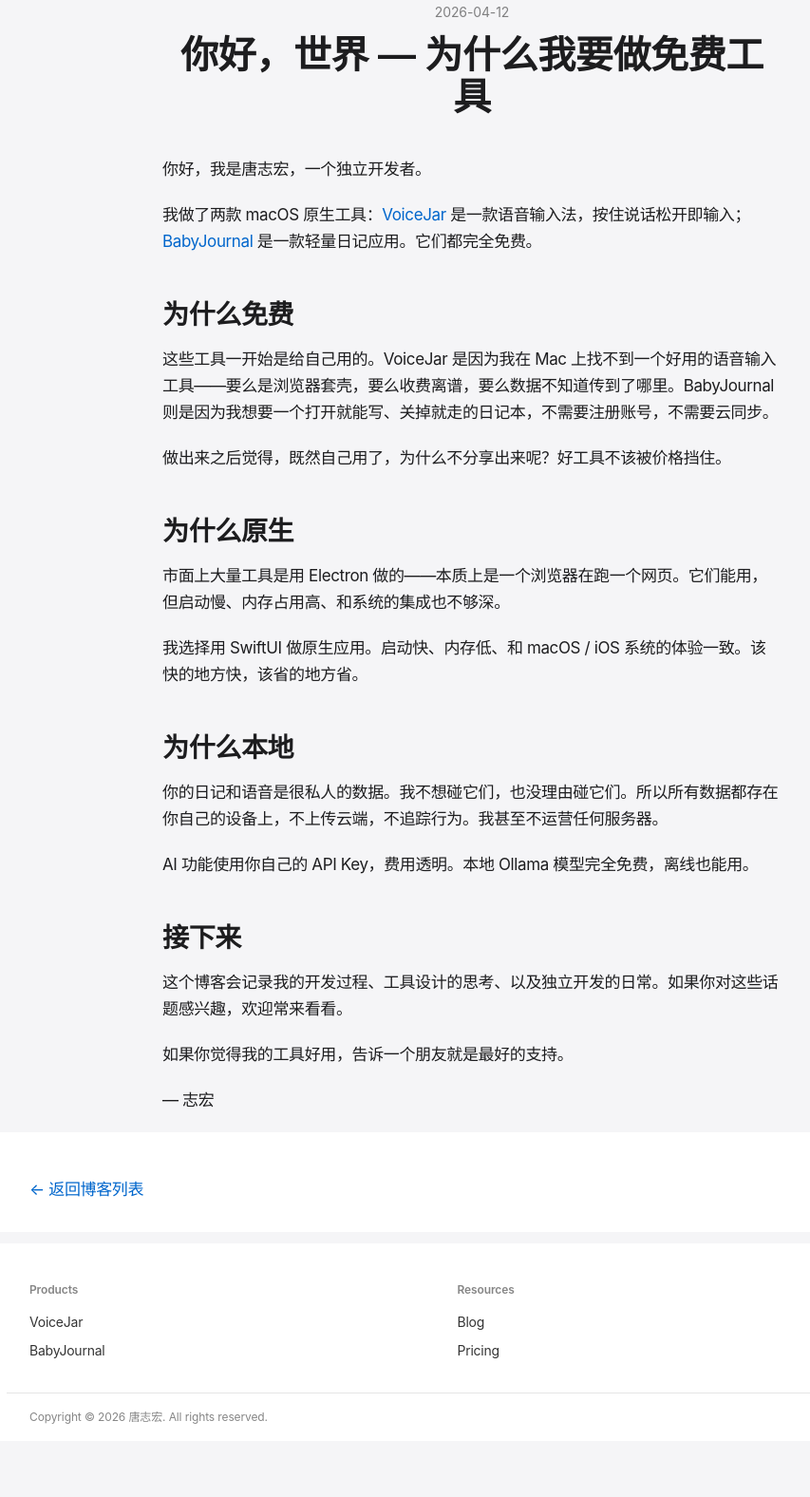
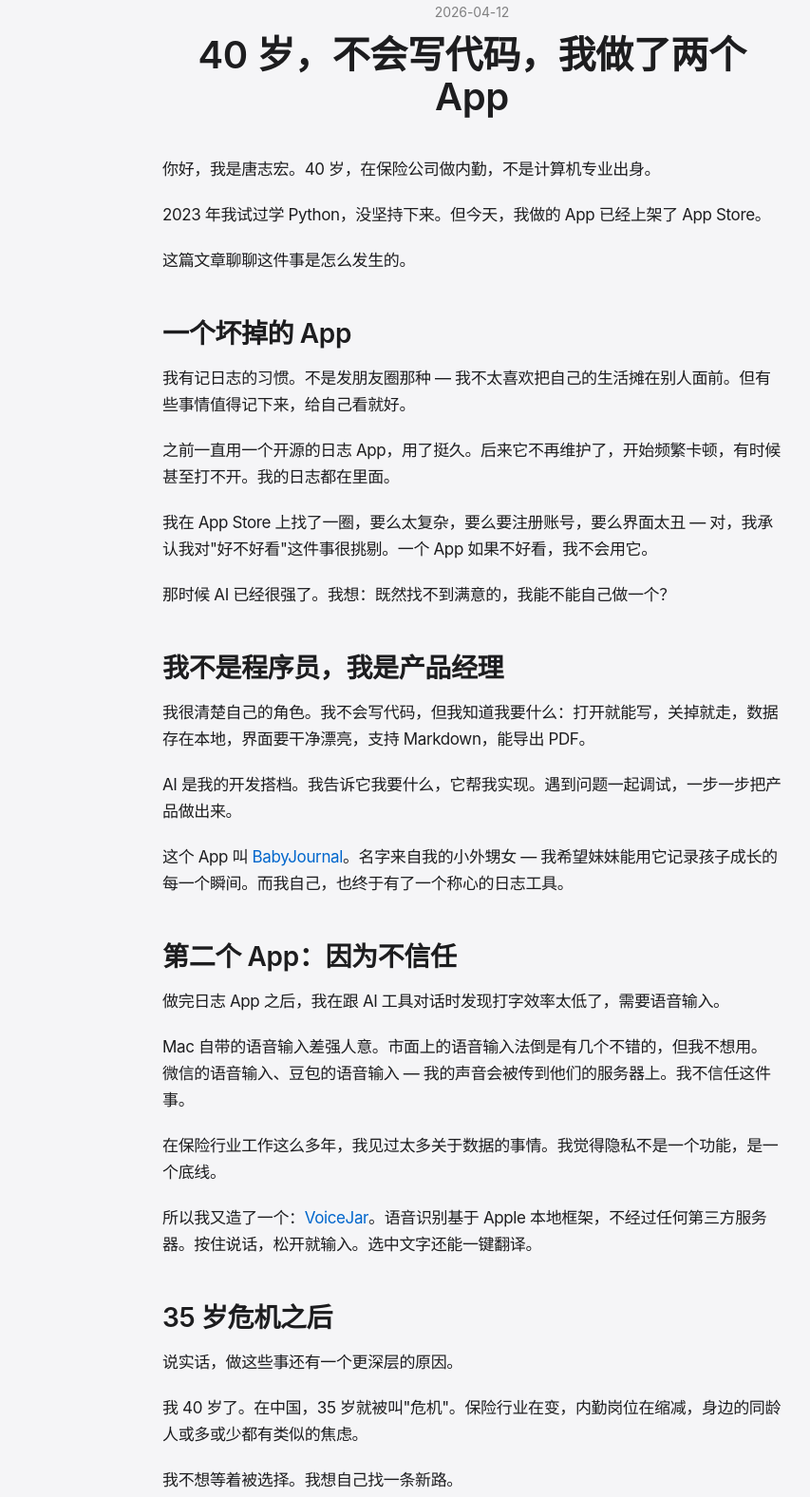
Before and after one commit to answer2023/tangzhihong.com, a plain HTML site: page blog/hello-world.html in a window 1280 px wide. Shown: the part 125-1701 px from the top of the page at 95% size, without its empty margins (143-996 px from the left). Before the commit the page ends 1642 px from the top, so only its background shows below. Drawn offline with Linux system fonts and the light colour scheme.

Commit message:
重新定位品牌：不会写代码，但知道自己要什么
- Hero slogan 从"独立开发者"改为真实身份定位
- 价值观网格更新：需求驱动、隐私信仰、审美底线、一人团队
- 博客文章完全重写：讲述40岁非科班用AI做App的真实故事
- 全站 meta/OG/Twitter 标签同步更新

Co-Authored-By: Claude Opus 4.6 <noreply@anthropic.com>

```diff
--- a/blog/hello-world.html
+++ b/blog/hello-world.html
@@ -3,14 +3,14 @@
 <head>
     <meta charset="UTF-8">
     <meta name="viewport" content="width=device-width, initial-scale=1.0">
-    <title>你好，世界 — 为什么我要做免费工具 | 唐志宏</title>
-    <meta name="description" content="我是唐志宏，一个独立开发者。这是我的第一篇博客，聊聊为什么我选择把自己用的工具免费分享出来。">
+    <title>40 岁，不会写代码，我做了两个 App | 唐志宏</title>
+    <meta name="description" content="我是唐志宏，40 岁，保险公司内勤，非计算机专业。用 AI 做出了两个上架 App Store 的产品。这是我的故事。">
     <link rel="icon" href="/favicon.svg" type="image/svg+xml">
     <link rel="apple-touch-icon" href="/apple-touch-icon.png">
     <meta name="theme-color" content="#000000">
     <link rel="canonical" href="https://tangzhihong.com/blog/hello-world.html">
-    <meta property="og:title" content="你好，世界 — 为什么我要做免费工具">
-    <meta property="og:description" content="我是唐志宏，一个独立开发者。这是我的第一篇博客，聊聊为什么我选择把自己用的工具免费分享出来。">
+    <meta property="og:title" content="40 岁，不会写代码，我做了两个 App">
+    <meta property="og:description" content="保险公司内勤，非计算机专业。用 AI 做出了两个上架 App Store 的产品。">
     <meta property="og:type" content="article">
     <meta property="og:url" content="https://tangzhihong.com/blog/hello-world.html">
     <meta property="og:image" content="https://tangzhihong.com/og-image.svg">
@@ -36,37 +36,61 @@
     <article class="blog-post">
         <header class="post-header">
             <p class="blog-date">2026-04-12</p>
-            <h1>你好，世界 — 为什么我要做免费工具</h1>
+            <h1>40 岁，不会写代码，我做了两个 App</h1>
         </header>
 
         <div class="post-body">
-            <p>你好，我是唐志宏，一个独立开发者。</p>
+            <p>你好，我是唐志宏。40 岁，在保险公司做内勤，不是计算机专业出身。</p>
 
-<p>我做了两款 macOS 原生工具：<a href="../voicejar/">VoiceJar</a> 是一款语音输入法，按住说话松开即输入；<a href="../babyjournal/">BabyJournal</a> 是一款轻量日记应用。它们都完全免费。</p>
+<p>2023 年我试过学 Python，没坚持下来。但今天，我做的 App 已经上架了 App Store。</p>
 
-<h2>为什么免费</h2>
+<p>这篇文章聊聊这件事是怎么发生的。</p>
 
-<p>这些工具一开始是给自己用的。VoiceJar 是因为我在 Mac 上找不到一个好用的语音输入工具——要么是浏览器套壳，要么收费离谱，要么数据不知道传到了哪里。BabyJournal 则是因为我想要一个打开就能写、关掉就走的日记本，不需要注册账号，不需要云同步。</p>
+<h2>一个坏掉的 App</h2>
 
-<p>做出来之后觉得，既然自己用了，为什么不分享出来呢？好工具不该被价格挡住。</p>
+<p>我有记日志的习惯。不是发朋友圈那种 — 我不太喜欢把自己的生活摊在别人面前。但有些事情值得记下来，给自己看就好。</p>
 
-<h2>为什么原生</h2>
+<p>之前一直用一个开源的日志 App，用了挺久。后来它不再维护了，开始频繁卡顿，有时候甚至打不开。我的日志都在里面。</p>
 
-<p>市面上大量工具是用 Electron 做的——本质上是一个浏览器在跑一个网页。它们能用，但启动慢、内存占用高、和系统的集成也不够深。</p>
+<p>我在 App Store 上找了一圈，要么太复杂，要么要注册账号，要么界面太丑 — 对，我承认我对"好不好看"这件事很挑剔。一个 App 如果不好看，我不会用它。</p>
 
-<p>我选择用 SwiftUI 做原生应用。启动快、内存低、和 macOS / iOS 系统的体验一致。该快的地方快，该省的地方省。</p>
+<p>那时候 AI 已经很强了。我想：既然找不到满意的，我能不能自己做一个？</p>
 
-<h2>为什么本地</h2>
+<h2>我不是程序员，我是产品经理</h2>
 
-<p>你的日记和语音是很私人的数据。我不想碰它们，也没理由碰它们。所以所有数据都存在你自己的设备上，不上传云端，不追踪行为。我甚至不运营任何服务器。</p>
+<p>我很清楚自己的角色。我不会写代码，但我知道我要什么：打开就能写，关掉就走，数据存在本地，界面要干净漂亮，支持 Markdown，能导出 PDF。</p>
 
-<p>AI 功能使用你自己的 API Key，费用透明。本地 Ollama 模型完全免费，离线也能用。</p>
+<p>AI 是我的开发搭档。我告诉它我要什么，它帮我实现。遇到问题一起调试，一步一步把产品做出来。</p>
+
+<p>这个 App 叫 <a href="../babyjournal/">BabyJournal</a>。名字来自我的小外甥女 — 我希望妹妹能用它记录孩子成长的每一个瞬间。而我自己，也终于有了一个称心的日志工具。</p>
+
+<h2>第二个 App：因为不信任</h2>
+
+<p>做完日志 App 之后，我在跟 AI 工具对话时发现打字效率太低了，需要语音输入。</p>
+
+<p>Mac 自带的语音输入差强人意。市面上的语音输入法倒是有几个不错的，但我不想用。微信的语音输入、豆包的语音输入 — 我的声音会被传到他们的服务器上。我不信任这件事。</p>
+
+<p>在保险行业工作这么多年，我见过太多关于数据的事情。我觉得隐私不是一个功能，是一个底线。</p>
+
+<p>所以我又造了一个：<a href="../voicejar/">VoiceJar</a>。语音识别基于 Apple 本地框架，不经过任何第三方服务器。按住说话，松开就输入。选中文字还能一键翻译。</p>
+
+<h2>35 岁危机之后</h2>
+
+<p>说实话，做这些事还有一个更深层的原因。</p>
+
+<p>我 40 岁了。在中国，35 岁就被叫"危机"。保险行业在变，内勤岗位在缩减，身边的同龄人或多或少都有类似的焦虑。</p>
+
+<p>我不想等着被选择。我想自己找一条新路。</p>
+
+<p>AI 让一个不会写代码的人，也能做出上架 App Store 的产品。这不是鸡汤，这是我正在经历的事情。以前一个团队花几个月、投入大量资金才能做的事，现在一个人加一个 AI 就能完成。</p>
+
+<p>我觉得这扇门不只为我打开。很多和我一样的人 — 有想法、有需求、有审美，只是不会写代码 — 都可以走过来。</p>
 
 <h2>接下来</h2>
 
-<p>这个博客会记录我的开发过程、工具设计的思考、以及独立开发的日常。如果你对这些话题感兴趣，欢迎常来看看。</p>
+<p>这个博客会记录我作为一个非程序员的造物过程：怎么用 AI 做产品、踩过哪些坑、以及一个 40 岁的人怎么重新出发。</p>
 
-<p>如果你觉得我的工具好用，告诉一个朋友就是最好的支持。</p>
+<p>如果你也在想"我能不能做点什么" — 能的。</p>
 
 <p>— 志宏</p>
         </div>
```
Also changed, not shown: blog/index.html (+5 -5 lines), index.html (+22 -22 lines).
